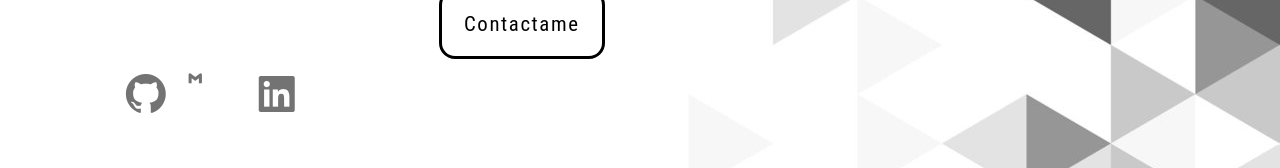
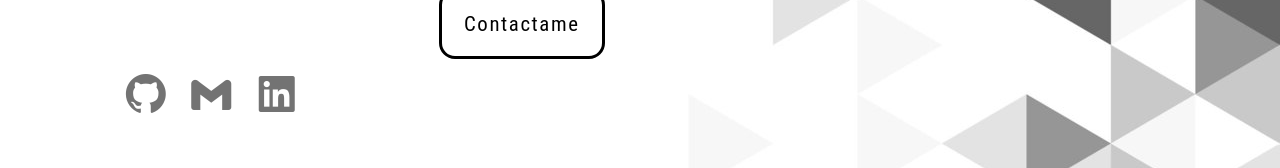
Before and after one commit to gvstavorin/myportafolio, a plain HTML site: page index.html in a window 1280 px wide. Shown: the part 560-728 px from the top of the page. Drawn offline with nearby package versions, Linux system fonts and the light colour scheme.

Commit message:
correcion icono de correo

```diff
--- a/index.html
+++ b/index.html
@@ -45,7 +45,7 @@
     <div class="home-contacto">
 
        <a href="https://github.com/gvstavorin"><i class='bx bxl-github bx-lg' ></i></box-icon> </a>
-       <a href="mailto:gustavoandreescg@gmail.com"><i class='bx bxl-gmail'></i></a>
+       <a href="mailto:gustavoandreescg@gmail.com"><i class='bx bxl-gmail bx-lg'></i></a>
        <a href="https://www.linkedin.com/in/gustavoandreescg/"><i class='bx bxl-linkedin-square bx-lg' ></i></a>
     </div>
    </section>
```
Also changed, not shown: pages/contactame.html (+1 -1 lines), pages/experiencia.html (+1 -1 lines), pages/habilidades.html (+1 -1 lines), pages/sobre-mi.html (+1 -1 lines).
